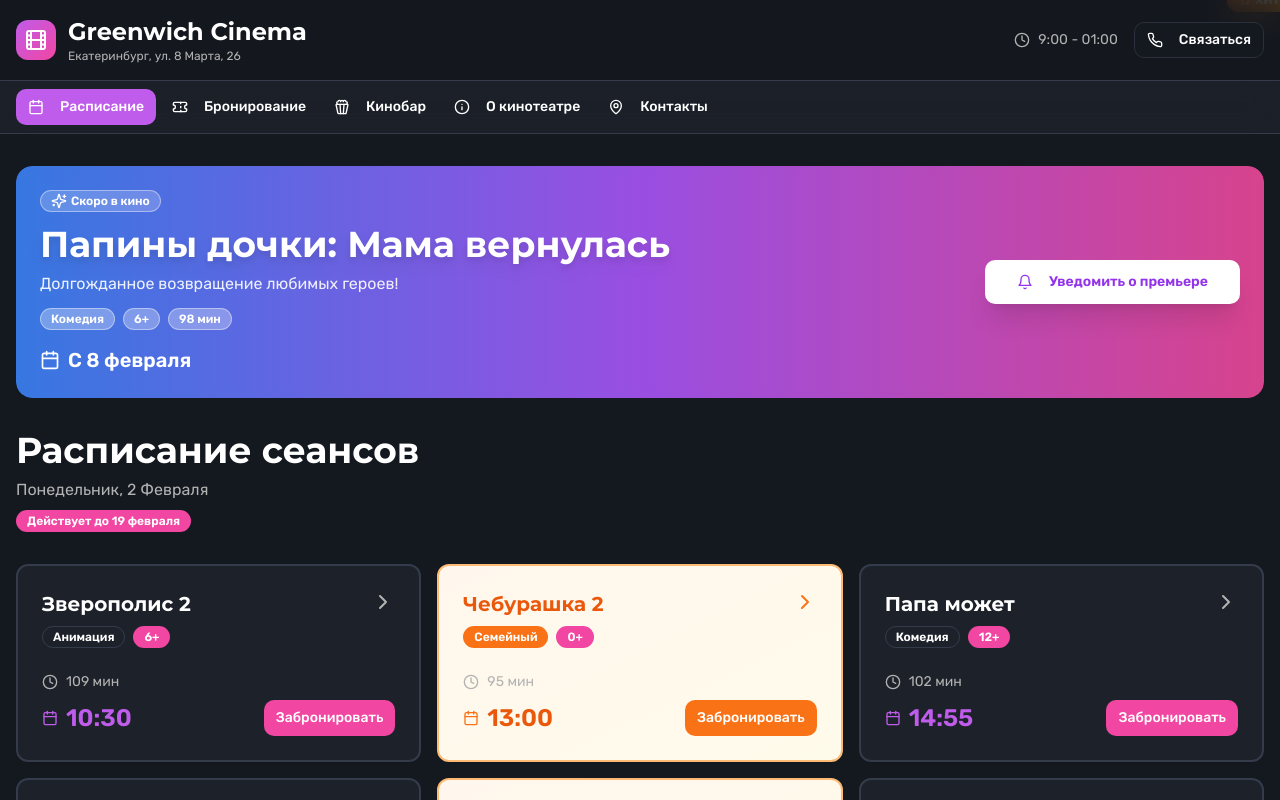
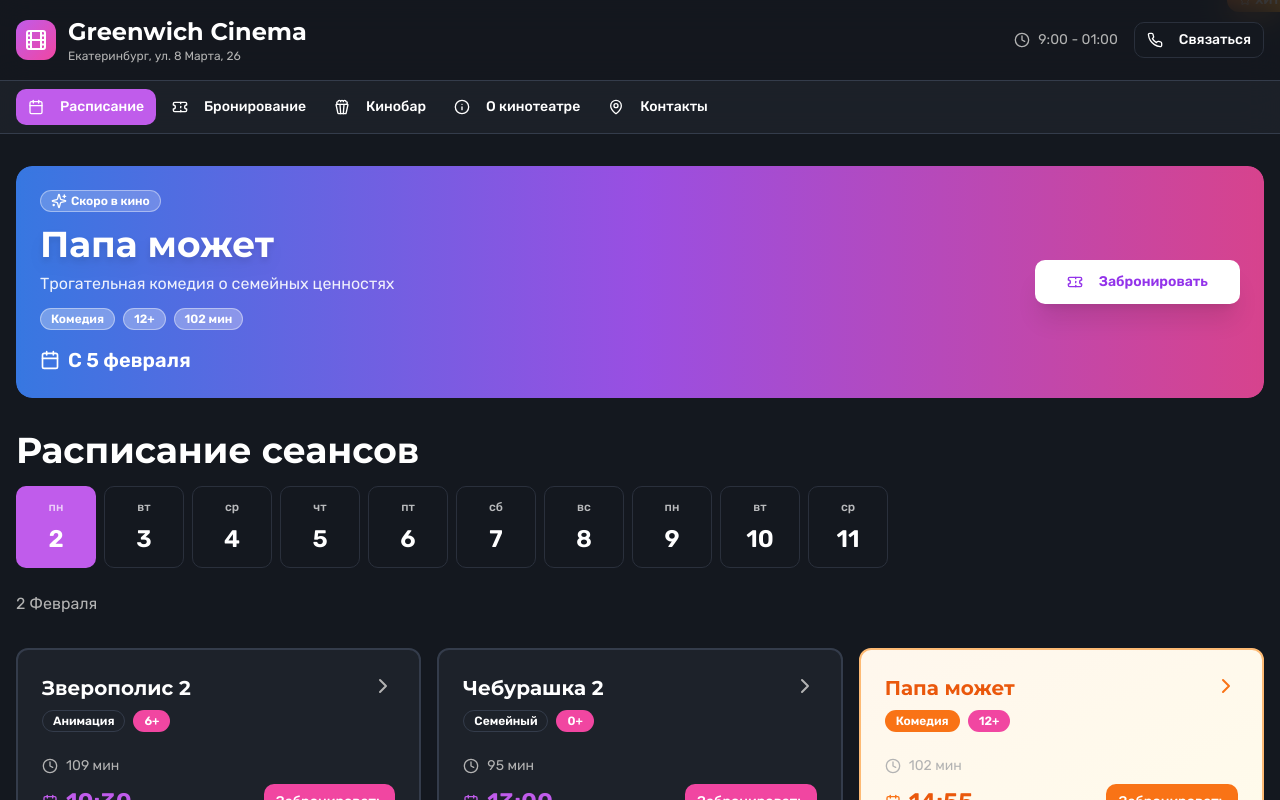
Before and after one commit to pr-poehali-dev/greenwich-cinema-ekb, a React (Vite) app: page / in a window 1280 px wide. Shown: the top 800 px of the page. Built offline with nearby package versions, Linux system fonts and the light colour scheme.

Commit message:
Добавить выбор дат сеансов

```diff
--- a/src/pages/Index.tsx
+++ b/src/pages/Index.tsx
@@ -8,17 +8,16 @@ import Icon from '@/components/ui/icon';
 
 const movies = [
   { id: 1, title: 'Зверополис 2', time: '10:30', duration: '109 мин', rating: '6+', genre: 'Анимация', featured: false },
-  { id: 2, title: 'Чебурашка 2', time: '13:00', duration: '95 мин', rating: '0+', genre: 'Семейный', featured: true, poster: 'https://cdn.poehali.dev/projects/fd304f8b-6a54-455c-849a-73c437824ea1/bucket/a9fef8e1-e3a0-4d2e-b594-f18580532e0f.jpg' },
-  { id: 3, title: 'Папа может', time: '14:55', duration: '102 мин', rating: '12+', genre: 'Комедия', featured: false },
-  { id: 4, title: 'Буратино', time: '17:05', duration: '118 мин', rating: '6+', genre: 'Фэнтези', featured: false },
-  { id: 5, title: 'Чебурашка 2', time: '19:00', duration: '95 мин', rating: '0+', genre: 'Семейный', featured: true, poster: 'https://cdn.poehali.dev/projects/fd304f8b-6a54-455c-849a-73c437824ea1/bucket/a9fef8e1-e3a0-4d2e-b594-f18580532e0f.jpg' },
-  { id: 6, title: 'Простоквашино', time: '21:00', duration: '88 мин', rating: '0+', genre: 'Анимация', featured: false },
-  { id: 7, title: 'Возвращение в Сайлент Хилл', time: '23:00', duration: '127 мин', rating: '18+', genre: 'Ужасы', featured: false },
+  { id: 2, title: 'Чебурашка 2', time: '13:00', duration: '95 мин', rating: '0+', genre: 'Семейный', featured: false, poster: 'https://cdn.poehali.dev/projects/fd304f8b-6a54-455c-849a-73c437824ea1/bucket/a9fef8e1-e3a0-4d2e-b594-f18580532e0f.jpg' },
+  { id: 3, title: 'Папа может', time: '14:55', duration: '102 мин', rating: '12+', genre: 'Комедия', featured: true },
+  { id: 4, title: 'Папины дочки: Мама вернулась', time: '16:30', duration: '98 мин', rating: '6+', genre: 'Комедия', featured: false },
+  { id: 5, title: 'Буратино', time: '18:30', duration: '118 мин', rating: '6+', genre: 'Фэнтези', featured: false },
+  { id: 6, title: 'Чебурашка 2', time: '20:30', duration: '95 мин', rating: '0+', genre: 'Семейный', featured: false, poster: 'https://cdn.poehali.dev/projects/fd304f8b-6a54-455c-849a-73c437824ea1/bucket/a9fef8e1-e3a0-4d2e-b594-f18580532e0f.jpg' },
+  { id: 7, title: 'Простоквашино', time: '22:15', duration: '88 мин', rating: '0+', genre: 'Анимация', featured: false },
+  { id: 8, title: 'Возвращение в Сайлент Хилл', time: '23:45', duration: '127 мин', rating: '18+', genre: 'Ужасы', featured: false },
 ];
 
-const comingSoon = [
-  { id: 1, title: 'Папины дочки: Мама вернулась', duration: '98 мин', rating: '6+', genre: 'Комедия', premiere: '8 февраля', description: 'Долгожданное возвращение любимых героев!' },
-];
+
 
 const cinemaBar = [
   { id: 1, name: 'Попкорн маленький', price: 150, category: 'Попкорн' },
@@ -35,12 +34,24 @@ const Index = () => {
   const [showBooking, setShowBooking] = useState(false);
   const [selectedSeats, setSelectedSeats] = useState<number[]>([]);
   const [activeSection, setActiveSection] = useState('schedule');
+  const [selectedDate, setSelectedDate] = useState(0);
 
-  const currentDate = new Date().toLocaleDateString('ru-RU', {
-    weekday: 'long',
-    day: 'numeric',
-    month: 'long',
-  });
+  const generateDates = () => {
+    const dates = [];
+    for (let i = 0; i < 10; i++) {
+      const date = new Date();
+      date.setDate(date.getDate() + i);
+      dates.push({
+        day: date.getDate(),
+        weekday: date.toLocaleDateString('ru-RU', { weekday: 'short' }),
+        fullDate: date.toLocaleDateString('ru-RU', { day: 'numeric', month: 'long' })
+      });
+    }
+    return dates;
+  };
+
+  const availableDates = generateDates();
+  const currentDate = availableDates[selectedDate].fullDate;
 
   const handleSeatClick = (seatNumber: number) => {
     setSelectedSeats((prev) =>
@@ -116,46 +127,64 @@ const Index = () => {
                       Скоро в кино
                     </Badge>
                     <h2 className="text-3xl md:text-4xl font-bold text-white drop-shadow-lg mb-2" style={{ fontFamily: 'Montserrat, sans-serif' }}>
-                      Папины дочки: Мама вернулась
+                      Папа может
                     </h2>
                     <p className="text-white/90 mb-3">
-                      Долгожданное возвращение любимых героев!
+                      Трогательная комедия о семейных ценностях
                     </p>
                     <div className="flex flex-wrap gap-2 mb-4">
                       <Badge className="bg-white/30 text-white backdrop-blur-sm border-white/40">
                         Комедия
                       </Badge>
                       <Badge className="bg-white/30 text-white backdrop-blur-sm border-white/40">
-                        6+
+                        12+
                       </Badge>
                       <Badge className="bg-white/30 text-white backdrop-blur-sm border-white/40">
-                        98 мин
+                        102 мин
                       </Badge>
                     </div>
                     <div className="flex items-center gap-3">
                       <div className="flex items-center gap-2 text-white">
                         <Icon name="Calendar" size={20} />
-                        <span className="text-xl font-bold">С 8 февраля</span>
+                        <span className="text-xl font-bold">С 5 февраля</span>
                       </div>
                     </div>
                   </div>
                   <Button
                     size="lg"
                     className="bg-white text-purple-600 hover:bg-white/90 shadow-xl font-bold"
+                    onClick={() => {
+                      setSelectedMovie(movies.find(m => m.id === 3) || null);
+                      setShowBooking(true);
+                    }}
                   >
-                    <Icon name="Bell" size={20} className="mr-2" />
-                    Уведомить о премьере
+                    <Icon name="Ticket" size={20} className="mr-2" />
+                    Забронировать
                   </Button>
                 </div>
               </div>
             </div>
 
             <div className="mb-8">
-              <h2 className="text-4xl font-bold mb-2">Расписание сеансов</h2>
-              <p className="text-muted-foreground capitalize">{currentDate}</p>
-              <Badge variant="secondary" className="mt-2">
-                Действует до 19 февраля
-              </Badge>
+              <h2 className="text-4xl font-bold mb-4">Расписание сеансов</h2>
+              <div className="flex gap-2 overflow-x-auto pb-4">
+                {availableDates.map((date, index) => (
+                  <Button
+                    key={index}
+                    variant={selectedDate === index ? "default" : "outline"}
+                    className={`min-w-[80px] flex-col h-auto py-3 ${
+                      selectedDate === index
+                        ? 'bg-primary text-primary-foreground'
+                        : ''
+                    }`}
+                    onClick={() => setSelectedDate(index)}
+                  >
+                    <span className="text-xs opacity-70">{date.weekday}</span>
+                    <span className="text-2xl font-bold">{date.day}</span>
+                  </Button>
+                ))}
+              </div>
+              <p className="text-muted-foreground capitalize mt-2">{currentDate}</p>
             </div>
 
             <div className="grid gap-4 md:grid-cols-2 lg:grid-cols-3">
```
